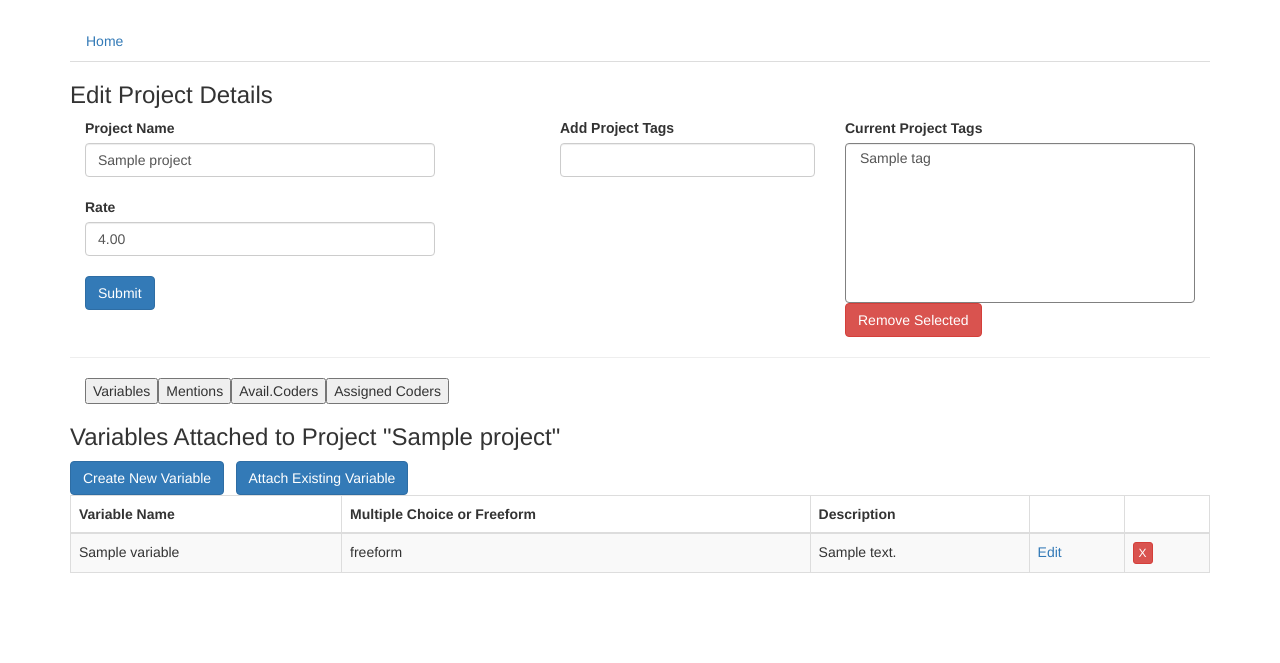
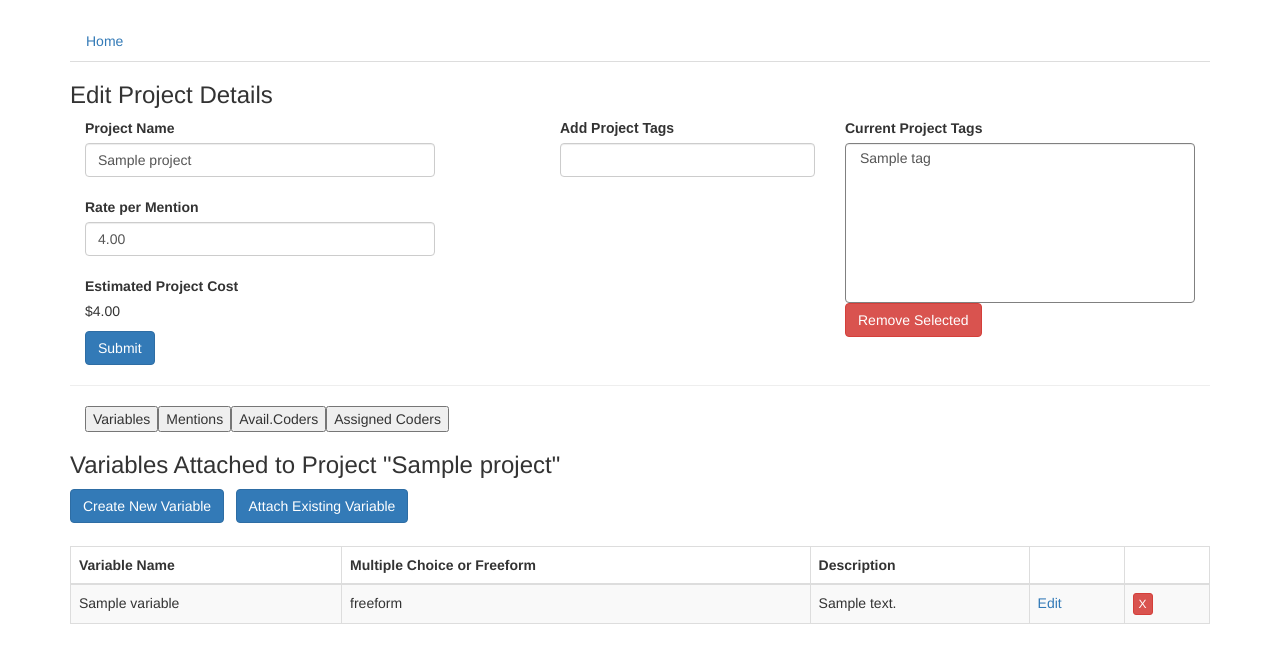
Before and after one commit to LosGimenos/coder_project, a Django app: page /coder_project/1/edit_project/ in a window 1280 px wide. Shown: the part 51-714 px from the top of the page. Run offline with Django 3.2, Linux system fonts and the light colour scheme; tables that the repository leaves empty hold one stand-in row (values such as "Sample post"); some libraries are stand-ins or nearby versions.

Commit message:
restructure logic for coder view from new migrations

```diff
--- a/coder_app/templates/coder_app/edit_project.html
+++ b/coder_app/templates/coder_app/edit_project.html
@@ -16,8 +16,10 @@
         <div class="col-md-4">
                 <label for="project-name">Project Name</label>
                 <input class="form-control" type="input" name="project-name" value='{{ project_data.name }}' /> <br />
-                <label for="project-rate">Rate</label>
+                <label for="project-rate">Rate per Mention</label>
                 <input class="form-control" type="input" name="project-rate" value={{ project_data.rate }} /> <br />
+                <label for="projected-cost">Estimated Project Cost</label><br/>
+                <span name="projected-cost"><p>{{ projected_project_cost }}</p></span>
                 <input class='btn btn-primary' type="submit" value="Submit"/>
         </div>
         </form>
--- a/coder_app/templates/coder_app/edit_tags.html
+++ b/coder_app/templates/coder_app/edit_tags.html
@@ -221,7 +221,7 @@
                         'tag_id': tagId
                     },
                     success: function(json) {
-
+                        window.location.href = json.redirect_url;
                     },
                     error: function() {},
 
--- a/coder_app/templates/coder_app/select_mention.html
+++ b/coder_app/templates/coder_app/select_mention.html
@@ -1,6 +1,6 @@
 {% extends 'coder_app/base.html' %}
 
-{% block content%}
+{% block content %}
     {% include 'coder_app/home_tab.html' %}
     <h3>Select Mention to Review</h3>
         <div class="row">
--- a/coder_app/templates/coder_app/variable_table.html
+++ b/coder_app/templates/coder_app/variable_table.html
@@ -10,7 +10,8 @@
     <input style="display: none;" name="project_for_variable" value={{ id }} />
     <input class="btn btn-primary" type="submit" name="import_variable" value="Attach Existing Variable" />
 </form>
-<div class="table-responsive">
+
+<div class="table-responsive" style="margin-top: 2%;">
     <table class="table table-bordered table-hovered table-striped tablesorter">
         <thead>
         <tr>
--- a/coder_app/views.py
+++ b/coder_app/views.py
@@ -56,10 +56,6 @@ def index(request):
         })
 
 def submit_new_variable(request):
-    if request.method == 'POST' and 'add_tag' in request.POST:
-
-        pass
-
     if request.method == 'POST' and 'submit_variable' in request.POST:
         variable_name = request.POST.get('variable-name')
         variable_description = request.POST.get('variable-description')
@@ -111,7 +107,8 @@ def submit_new_variable(request):
                 is_variable=True,
                 variable=variable,
                 column_number=greatest_col_index,
-                column_name=column.column_name
+                column_name=column.column_name,
+                project=project
             )
             column_meta.save()
             redirect_url = '/coder_project/' + str(project_id) + '/edit_project/'
@@ -247,6 +244,11 @@ def edit_project(request, project_id):
     p = Project.objects.get(id=project_id)
     project_data = p
     tag_data = p.tag_set.all()
+    mention_data = RowMeta.objects.filter(project=p)
+    mentions_count = mention_data.count()
+    rate_per_mention = p.rate
+    projected_project_cost = mentions_count * rate_per_mention
+    projected_project_cost = '${:,.2f}'.format(projected_project_cost)
 
     project_edit_view = 'variable'
     variables = Variable.objects.filter(project=p)
@@ -294,7 +296,8 @@ def edit_project(request, project_id):
                 'project_data': project_data,
                 'project_edit_view': project_edit_view,
                 'coder_data': coder_data,
-                'tag_data': tag_data
+                'tag_data': tag_data,
+                'projected_project_cost': projected_project_cost
             }
         )
 
@@ -312,7 +315,8 @@ def edit_project(request, project_id):
                 'project_edit_view': project_edit_view,
                 'coder_data': coder_data,
                 'assigned_or_available': 'assigned',
-                'tag_data': tag_data
+                'tag_data': tag_data,
+                'projected_project_cost': projected_project_cost
             }
         )
 
@@ -332,10 +336,6 @@ def edit_project(request, project_id):
         )
 
     if request.method == 'POST' and 'mentions_view' in request.POST:
-        dataset = Dataset.objects.get(project=project_data)
-        rows_in_dataset = Row.objects.filter(dataset=dataset)
-        row_ids = [row.id for row in rows_in_dataset]
-        mention_data = RowMeta.objects.filter(id__in=row_ids)
         project_edit_view = 'mention'
 
         return render(
@@ -347,7 +347,8 @@ def edit_project(request, project_id):
                 'id': project_id,
                 'project_data': project_data,
                 'project_edit_view': project_edit_view,
-                'tag_data': tag_data
+                'tag_data': tag_data,
+                'projected_project_cost': projected_project_cost
             }
         )
 
@@ -400,7 +401,8 @@ def edit_project(request, project_id):
                 'id': project_id,
                 'project_data': project_data,
                 'project_edit_view': project_edit_view,
-                'tag_data': tag_data
+                'tag_data': tag_data,
+                'projected_project_cost': projected_project_cost
             })
 
     if request.method == 'POST':
@@ -431,7 +433,8 @@ def edit_project(request, project_id):
             'id': project_id,
             'project_data': project_data,
             'project_edit_view': project_edit_view,
-            'tag_data': tag_data
+            'tag_data': tag_data,
+            'projected_project_cost': projected_project_cost
         }
     )
 
@@ -591,8 +594,11 @@ def edit_variable_library(request):
             else:
                 variable = Variable.objects.get(id=variable['id'])
                 variable_project_origin = variable.project
-                project_origin_tag_ids = [tag.id for tag in variable_project_origin.tag_set.all()]
-                tags_attached_to_original_variable = variable.tag_set.exclude(id__in=project_origin_tag_ids)
+
+                if variable_project_origin:
+                    project_origin_tag_ids = [tag.id for tag in variable_project_origin.tag_set.all()]
+                    tags_attached_to_original_variable = variable.tag_set.exclude(id__in=project_origin_tag_ids)
+
                 greatest_col_index = \
                     ColumnMeta.objects\
                         .filter(variable_id__in=variable_ids_attached_to_project)\
@@ -641,11 +647,11 @@ def edit_variable_library(request):
 def select_mention(request, coder_id, project_id):
     coder_data = Coder.objects.get(id=coder_id)
     project_data = Project.objects.get(id=project_id)
-    dataset = Dataset.objects.get(project=project_data)
-    mention_data = Row.objects.filter(dataset=dataset)
+    mention_data = RowMeta.objects.filter(project=project_data)
     total_variable_count = Variable.objects.filter(project=project_data).count()
 
-    for row in mention_data:
+    for mention in mention_data:
+        row = mention.row
         answer_data = Data.objects.filter(row=row)
         answer_data = DataMeta.objects.filter(data_id__in=[data.id for data in answer_data])
         answer_ids = ''
@@ -655,10 +661,10 @@ def select_mention(request, coder_id, project_id):
             if index + 1 != answer_data.count():
                 answer_ids += ','
 
-        row = RowMeta.objects.get(row=row)
+        # row = RowMeta.objects.get(row=row)
 
-        row.completed_variables = answer_ids
-        row.completed_variables_count = answer_data.count()
+        mention.completed_variables = answer_ids
+        mention.completed_variables_count = answer_data.count()
 
     return render(
         request,
@@ -675,10 +681,13 @@ def review_variables(request, coder_id, project_id):
     completed_variable_id = request.POST.get('completed_variable_id')
 
     coder_data = Coder.objects.get(id=coder_id)
-    answer_data = Data.objects.get(id=int(completed_variable_id))
-    mention_data = Row.objects.get(id=answer_data.row_id)
+    answer_data_meta = DataMeta.objects.get(id=int(completed_variable_id))
+    answer_data = answer_data_meta.data
+    row_data = Row.objects.get(id=answer_data.row_id)
+    mention_data = RowMeta.objects.get(row=row_data)
     column_data = Column.objects.get(id=answer_data.column_id)
-    variable_data = Variable.objects.get(column=column_data)
+    column_meta_data = ColumnMeta.objects.get(column=column_data)
+    variable_data = column_meta_data.variable
 
     # check media source as Twitter or Instagram
     if mention_data.is_twitter:
@@ -698,8 +707,11 @@ def review_variables(request, coder_id, project_id):
         social_api_url = base_instagram_api_url + media_url
 
     if media_url:
-        social_api_json = requests.get(social_api_url).json()
-        social_data = social_api_json['html']
+        try:
+            social_api_json = requests.get(social_api_url).json()
+            social_data = social_api_json['html']
+        except:
+            social_data = 'Media Error'
     else:
         social_data = None
 
@@ -727,6 +739,7 @@ def select_variable(request, coder_id, project_id):
     if request.method == "POST" and 'confirm-variable' in request.POST:
         completed_variable_id = request.POST.get('completed_variable_id')
         answer = Data.objects.get(id=completed_variable_id)
+        answer_meta = DataMeta.objects.get(data=answer)
 
         if 'variable-freeform' in request.POST:
             variable_value = request.POST.get('variable-freeform')
@@ -738,7 +751,8 @@ def select_variable(request, coder_id, project_id):
         has_adverse_events = request.POST.get('variable-adverse-events')
 
         if has_adverse_events:
-            mention = Row.objects.get(id=answer.row_id)
+            row_data = Row.objects.get(id=answer.row_id)
+            mention = RowMeta.objects.get(row=row_data)
 
             if not mention.contains_adverse_events:
                 mention.contains_adverse_events = True
@@ -748,13 +762,14 @@ def select_variable(request, coder_id, project_id):
 
         if answer.value != variable_value:
             answer.value = variable_value
-            answer.corrected = True
+            answer_meta.corrected = True
+            answer.save()
 
-        answer.reviewed = True
-        answer.save()
+        answer_meta.reviewed = True
+        answer_meta.save()
 
-        total_coder_answer_count = Data.objects.filter(coder=coder_data).count()
-        corrected_coder_answer_count = Data.objects.filter(coder=coder_data, corrected=True).count()
+        total_coder_answer_count = DataMeta.objects.filter(coder=coder_data).count()
+        corrected_coder_answer_count = DataMeta.objects.filter(coder=coder_data, corrected=True).count()
 
         coder_rating = (100 - ((corrected_coder_answer_count / total_coder_answer_count) * 100)) / 10
         coder_rating = round(coder_rating, 1)
@@ -762,21 +777,25 @@ def select_variable(request, coder_id, project_id):
         coder_data.rating = float(coder_rating)
         coder_data.save()
 
-    answer_data = Data.objects.filter(id__in=completed_variables)
+    answer_meta_data = DataMeta.objects.filter(id__in=completed_variables)
+    answer_data = Data.objects.filter(id__in=[answer.data_id for answer in answer_meta_data])
 
     if answer_data:
-        mention_data = Row.objects.get(id=answer_data[0].row_id)
+        row_data = Row.objects.get(id=answer_data[0].row_id)
+        mention_data = RowMeta.objects.get(row=row_data)
 
-        for answer in answer_data:
+        for answer_meta in answer_meta_data:
+            answer = answer_meta.data
             column_data = Column.objects.get(id=answer.column_id)
-            variable_data = Variable.objects.get(column=column_data)
+            column_meta_data = ColumnMeta.objects.get(column=column_data)
+            variable_data = column_meta_data.variable
 
             if variable_data.is_multiple_choice:
                 variable_data.multiple_or_freeform = 'Multiple Choice'
             else:
                 variable_data.multiple_or_freeform = 'Freeform'
 
-            answer.variable_data = variable_data
+            answer_meta.variable_data = variable_data
 
     return render(
         request,
@@ -784,7 +803,7 @@ def select_variable(request, coder_id, project_id):
         {
             'coder_data': coder_data,
             'mention_data': mention_data,
-            'answer_data': answer_data,
+            'answer_data': answer_meta_data,
             'project_id': project_id,
             'completed_variable_ids': completed_variable_ids
         }
@@ -988,9 +1007,12 @@ def edit_tags(request):
 
         tag_data = serializers.serialize('json', Tag.objects.all())
 
+        redirect_url = '/coder_project/'
+
         return HttpResponse(
             json.dumps({
                 'tag_data': tag_data,
+                'redirect_url': redirect_url,
                 'result': 'successful!'
             }),
             content_type="application/json"
```
Also changed, not shown: coder_view/views.py (+40 -26 lines).
